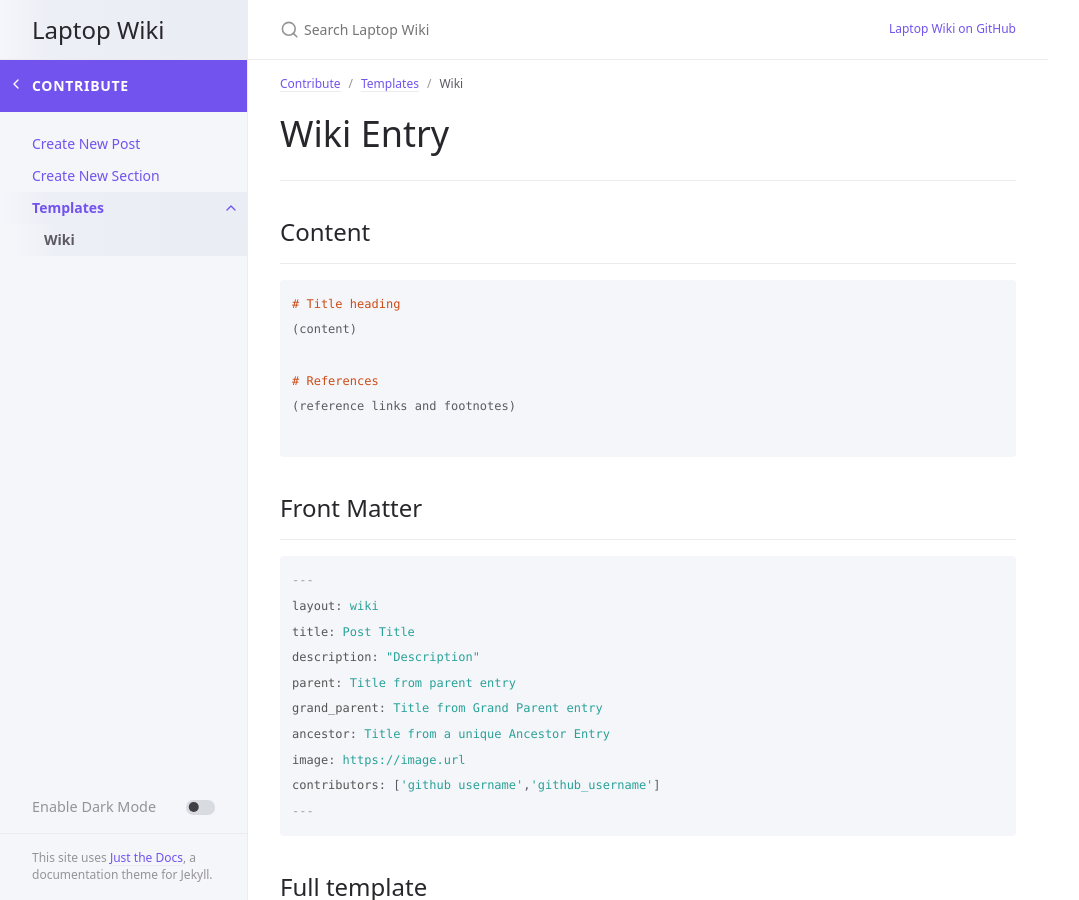
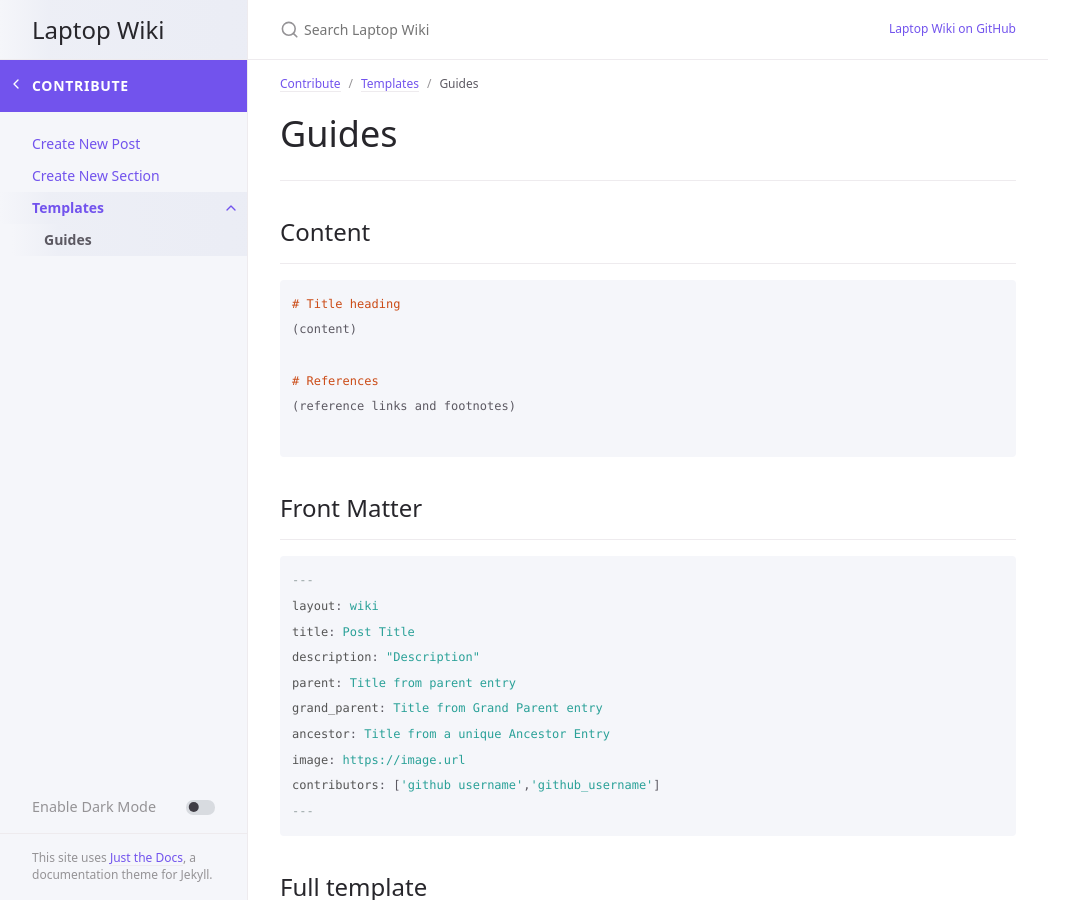
Before and after one commit to laptopwiki/laptopwiki.github.io, a Jekyll site: the page built from _contribute/templates/guides.md, in a window 1280 px wide and 900 px high. Shown: the whole window, without its empty margins (0-1079 px from the left). Built offline with Jekyll 4.4.1, drawn with Linux system fonts in a browser that asks for light colours; cached includes are drawn as plain includes.

Commit message:
Update and rename wiki.md to guides.md

```diff
--- a/_contribute/templates/wiki.md
+++ b/_contribute/templates/guides.md
@@ -1,11 +1,11 @@
 ---
 layout: wiki
-title: Wiki
+title: Guides
 description: "Template for Wiki submissions"
 parent: Templates
 contributors: ['nonkerdoob']
 ---
-# Wiki Entry
+# Guides
 
 ## Content
 
```
